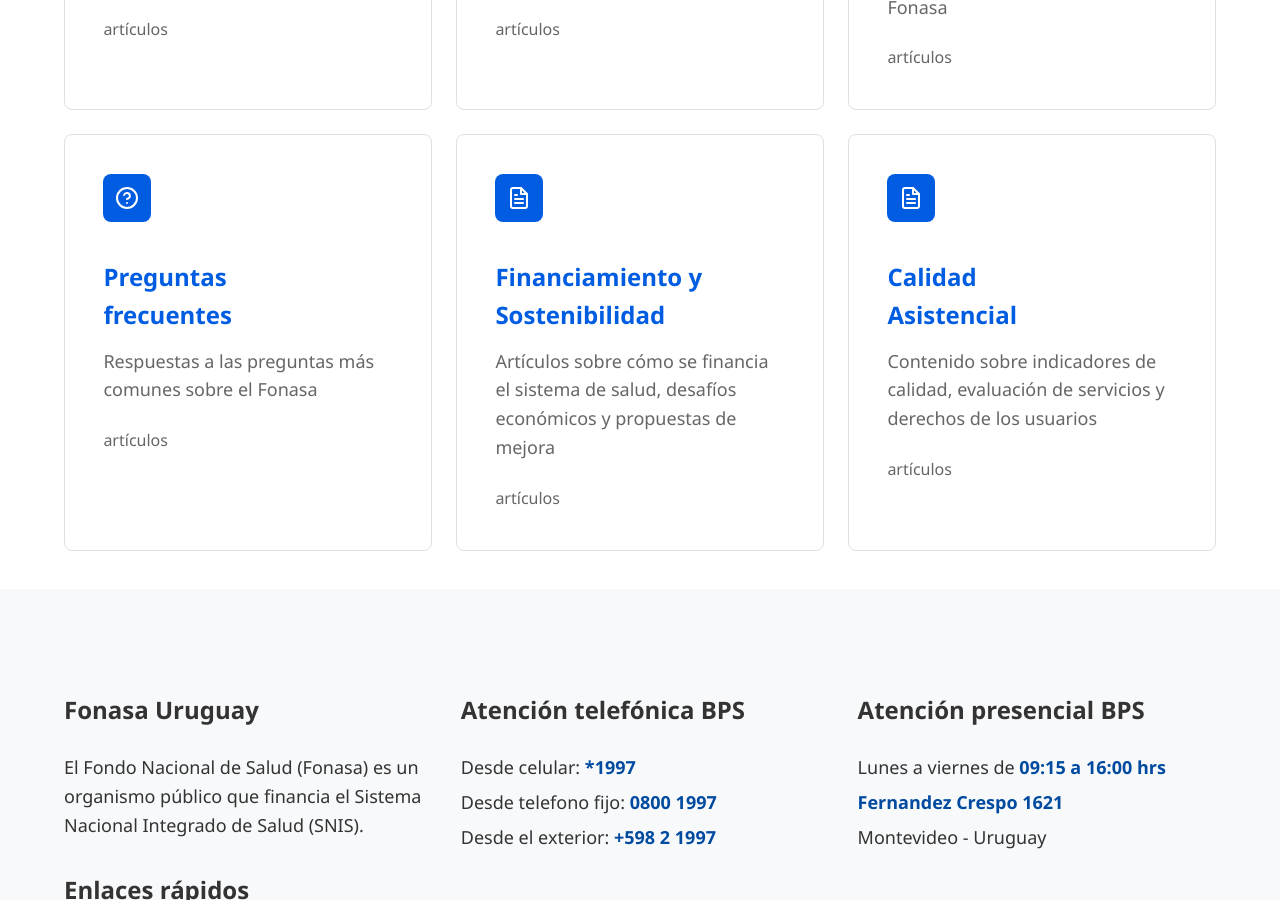
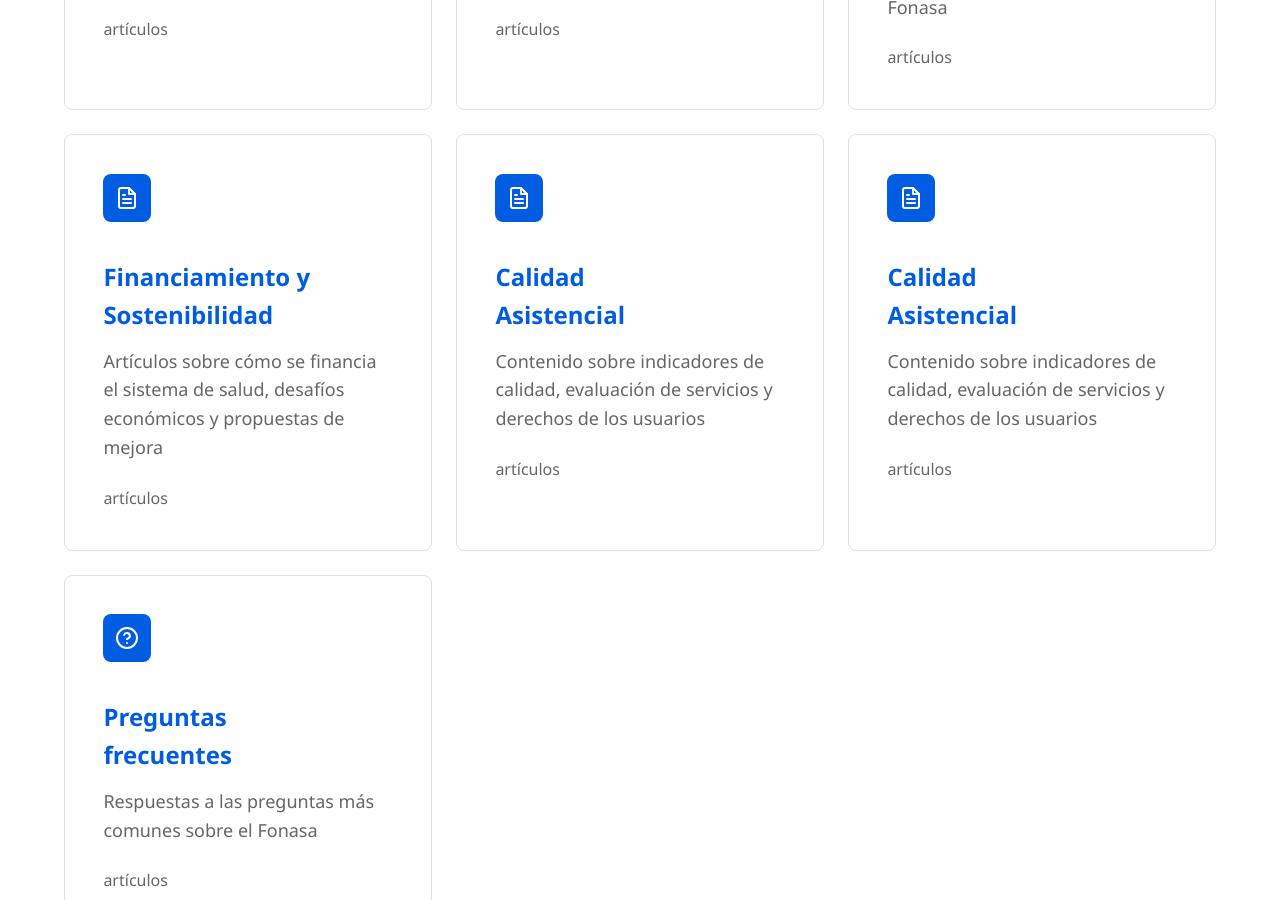
Before and after one commit to JoseAtel/fonasa.info, a Jekyll site: the page built from index.md, in a window 1280 px wide and 900 px high, scrolled down 942 px. Built offline with Jekyll 4.4.1, drawn with Linux system fonts in a browser that asks for light colours.

Commit message:
Actualizacion

```diff
--- a/index.md
+++ b/index.md
@@ -46,19 +46,6 @@
       <div class="article-count">{{ site.tramites.size }} artículos</div>
     </a>
 
-    <a href="{{ '/preguntas-frecuentes/' | relative_url }}" class="category-card">
-      <div class="category-icon">
-        <svg xmlns="http://www.w3.org/2000/svg" width="24" height="24" viewBox="0 0 24 24" fill="none" stroke="currentColor" stroke-width="2" stroke-linecap="round" stroke-linejoin="round">
-          <circle cx="12" cy="12" r="10"></circle>
-          <path d="M9.09 9a3 3 0 0 1 5.83 1c0 2-3 3-3 3"></path>
-          <line x1="12" y1="17" x2="12.01" y2="17"></line>
-        </svg>
-      </div>
-      <h3>Preguntas<br/> frecuentes</h3>
-      <p>Respuestas a las preguntas más comunes sobre el Fonasa</p>
-      <div class="article-count">{{ site.preguntas-frecuentes.size }} artículos</div>
-    </a>
-
     <a href="{{ '/financiamiento-sostenibilidad/' | relative_url }}" class="category-card">
       <div class="category-icon">
         <svg xmlns="http://www.w3.org/2000/svg" width="24" height="24" viewBox="0 0 24 24" fill="none" stroke="currentColor" stroke-width="2" stroke-linecap="round" stroke-linejoin="round">
@@ -88,5 +75,33 @@
       <p>Contenido sobre indicadores de calidad, evaluación de servicios y derechos de los usuarios</p>
       <div class="article-count">{{ site.preguntas-frecuentes.size }} artículos</div>
     </a>
+
+    <a href="{{ '/calidad-asistencial/sostenibilidad-sistema-salud.md' | relative_url }}" class="category-card">
+      <div class="category-icon">
+        <svg xmlns="http://www.w3.org/2000/svg" width="24" height="24" viewBox="0 0 24 24" fill="none" stroke="currentColor" stroke-width="2" stroke-linecap="round" stroke-linejoin="round">
+          <path d="M14 2H6a2 2 0 0 0-2 2v16a2 2 0 0 0 2 2h12a2 2 0 0 0 2-2V8z"></path>
+          <polyline points="14 2 14 8 20 8"></polyline>
+          <line x1="16" y1="13" x2="8" y2="13"></line>
+          <line x1="16" y1="17" x2="8" y2="17"></line>
+          <polyline points="10 9 9 9 8 9"></polyline>
+        </svg>
+      </div>
+      <h3>Calidad<br/> Asistencial</h3>
+      <p>Contenido sobre indicadores de calidad, evaluación de servicios y derechos de los usuarios</p>
+      <div class="article-count">{{ site.preguntas-frecuentes.size }} artículos</div>
+    </a>
+
+    <a href="{{ '/preguntas-frecuentes/' | relative_url }}" class="category-card">
+      <div class="category-icon">
+        <svg xmlns="http://www.w3.org/2000/svg" width="24" height="24" viewBox="0 0 24 24" fill="none" stroke="currentColor" stroke-width="2" stroke-linecap="round" stroke-linejoin="round">
+          <circle cx="12" cy="12" r="10"></circle>
+          <path d="M9.09 9a3 3 0 0 1 5.83 1c0 2-3 3-3 3"></path>
+          <line x1="12" y1="17" x2="12.01" y2="17"></line>
+        </svg>
+      </div>
+      <h3>Preguntas<br/> frecuentes</h3>
+      <p>Respuestas a las preguntas más comunes sobre el Fonasa</p>
+      <div class="article-count">{{ site.preguntas-frecuentes.size }} artículos</div>
+    </a>
   </div>
 </div>
```
